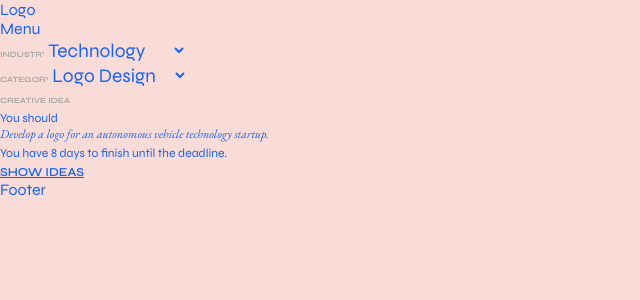
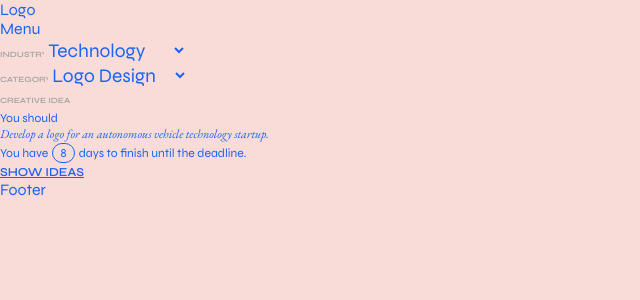
Before and after one commit to jennynguyenoberg/creative-brief-generator, a Next.js app: page / in a window 1280 px wide. Both pictures are taken after a click on the button "SHOW IDEAS". Shown: the top 300 px of the page, without its empty margins (0-640 px from the left). Built offline with nearby package versions, Linux system fonts and the light colour scheme; a web font is replaced by a local one.

Commit message:
Add initial styling

```diff
--- a/src/app/components/CreativeIdeas.jsx
+++ b/src/app/components/CreativeIdeas.jsx
@@ -3,6 +3,7 @@ import { useState } from 'react'
 import data from './assets/ideasData.json'
 import IdeasDisplay from '../components/IdeasDisplay'
 import Button from './Button'
+import styles from './styles.module.css'
 
 export default function CreativeIdeas() {
   const [selectedIndustry, setSelectedIndustry] = useState('Technology')
@@ -60,7 +61,7 @@ export default function CreativeIdeas() {
         <div>Logo</div>
         <div>Menu</div>
       </nav>
-      <div>
+      <div className={styles.leftContainer}>
         <div>
           <label htmlFor="industrySelect">Industry</label>
           <select
@@ -91,7 +92,7 @@ export default function CreativeIdeas() {
           </select>
         </div>
       </div>
-      <div>
+      <div className={styles.rightContainer}>
         <label>Creative idea</label>
         <IdeasDisplay
           showIdeas={showIdeas}
--- a/src/app/components/IdeasDisplay.jsx
+++ b/src/app/components/IdeasDisplay.jsx
@@ -1,3 +1,5 @@
+import styles from './styles.module.css'
+
 export default function IdeasDisplay({
   showIdeas,
   selectedIndustry,
@@ -14,7 +16,7 @@ export default function IdeasDisplay({
         <span>You should</span>
         <p>{currentIdea}</p>
         <span>
-          You have {selectedCategoryDeadline} days to finish until the deadline.
+          You have<span className={styles.circle}>{selectedCategoryDeadline}</span>days to finish until the deadline.
         </span>
       </div>
     );
--- /dev/null
+++ b/src/app/components/styles.module.css
@@ -0,0 +1,6 @@
+.circle {
+  border-radius: 10px;
+  border: 1px solid var(--c-blue);
+  margin: 0 0.2rem;
+  padding: .1rem .5rem;
+}
```
